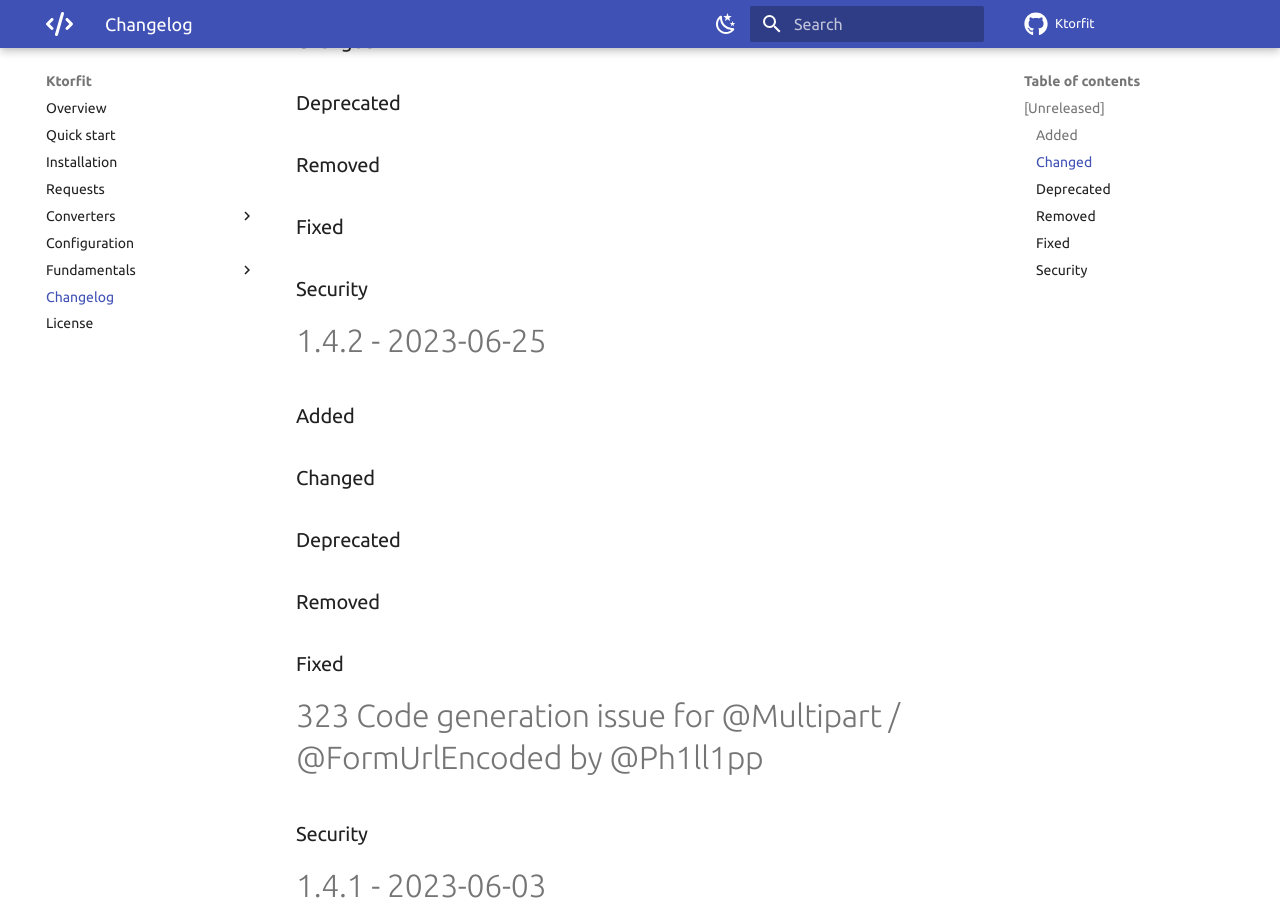
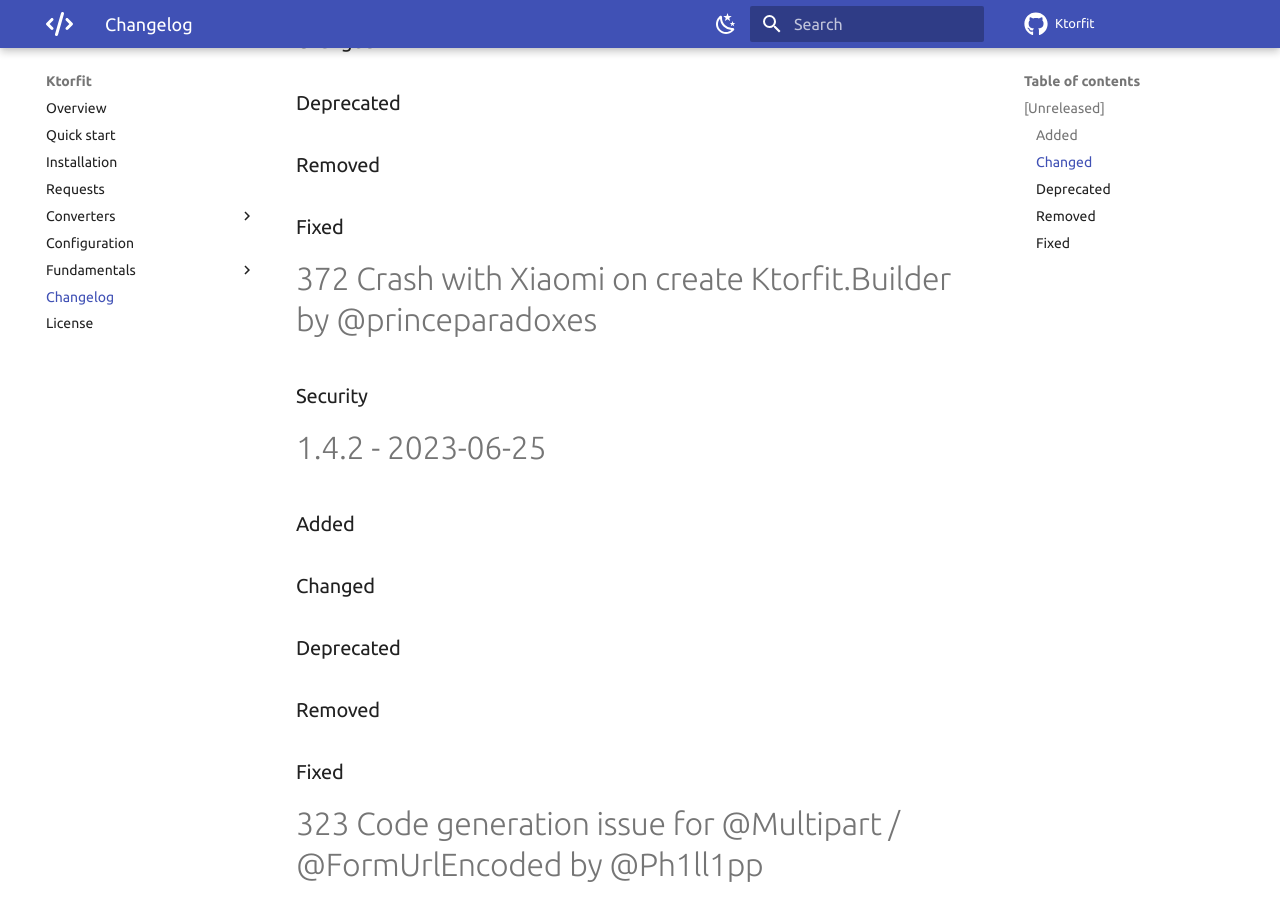
Before and after one commit to Foso/Ktorfit, an MkDocs documentation site: the page built from docs/CHANGELOG.md, in a window 1280 px wide and 900 px high, scrolled down 374 px. Built offline with MkDocs 1.6.1 and Material for MkDocs 9.7.7, drawn with Linux system fonts in a browser that asks for light colours; comment, search, counter and statistics services are not loaded.

Commit message:
Update CHANGELOG.md

```diff
--- a/docs/CHANGELOG.md
+++ b/docs/CHANGELOG.md
@@ -12,6 +12,7 @@
 ### Deprecated
 ### Removed
 ### Fixed
+#372 Crash with Xiaomi on create Ktorfit.Builder by @princeparadoxes
 
 ### Security
 
```
